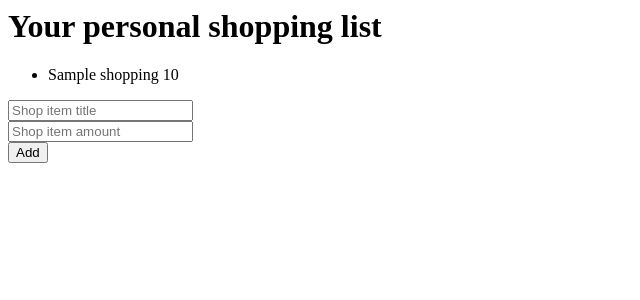
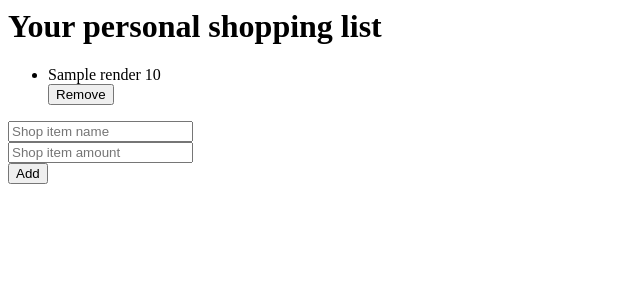
Before and after one commit to flameinthehead/roomraccoon_assessment, a PHP site: template views/index.php in a window 1280 px wide. Shown: the top 300 px of the page, without its empty margins (0-640 px from the left). Run offline with PHP 8.4, Linux system fonts and the light colour scheme; the template is opened without the code that fills it: most values are stand-ins (such as "Sample title", 1, 10 or a date in 2020).

Commit message:
Fix views.

```diff
--- a/views/error.php
+++ b/views/error.php
@@ -1,3 +1,4 @@
 <?php include_once 'header.php'; ?>
-    <?=$renderData['message'] ?>
+    <?=$renderData['message']; ?><br />
+    <a href="/list">Move back</a>
 <?php include_once 'footer.php'; ?>
--- a/views/index.php
+++ b/views/index.php
@@ -1,9 +1,14 @@
 <?php include_once 'header.php'; ?>
     <h1>Your personal shopping list</h1>
-    <?php if (isset($renderData['shoppingList'])): ?>
+    <?php if (isset($renderData)): ?>
         <ul>
-            <?php foreach($renderData['shoppingList'] as $shopItem): ?>
-                <li><?=$shopItem->title?> <?=$shopItem->amount?></li>
+            <?php foreach($renderData as $key => $shopItem): ?>
+                <li><?=$shopItem['name']?> <?=$shopItem['amount']?>
+                    <form action="/remove" method="POST">
+                        <input type="hidden" name="id" value="<?=$key?>" />
+                        <input type="submit" value="Remove" />
+                    </form>
+                </li>
             <?php endforeach; ?>
         </ul>
     <?php else: ?>
@@ -11,10 +16,10 @@
     <?php endif; ?>
     <form action="/add" method="POST">
         <label>
-            <input name="title" placeholder="Shop item title" />
+            <input name="name" placeholder="Shop item name" />
         </label><br />
         <label>
-            <input type="text" name="title" placeholder="Shop item amount" />
+            <input type="text" name="amount" placeholder="Shop item amount" />
         </label><br />
         <input type="submit" value="Add" />
     </form>
```
